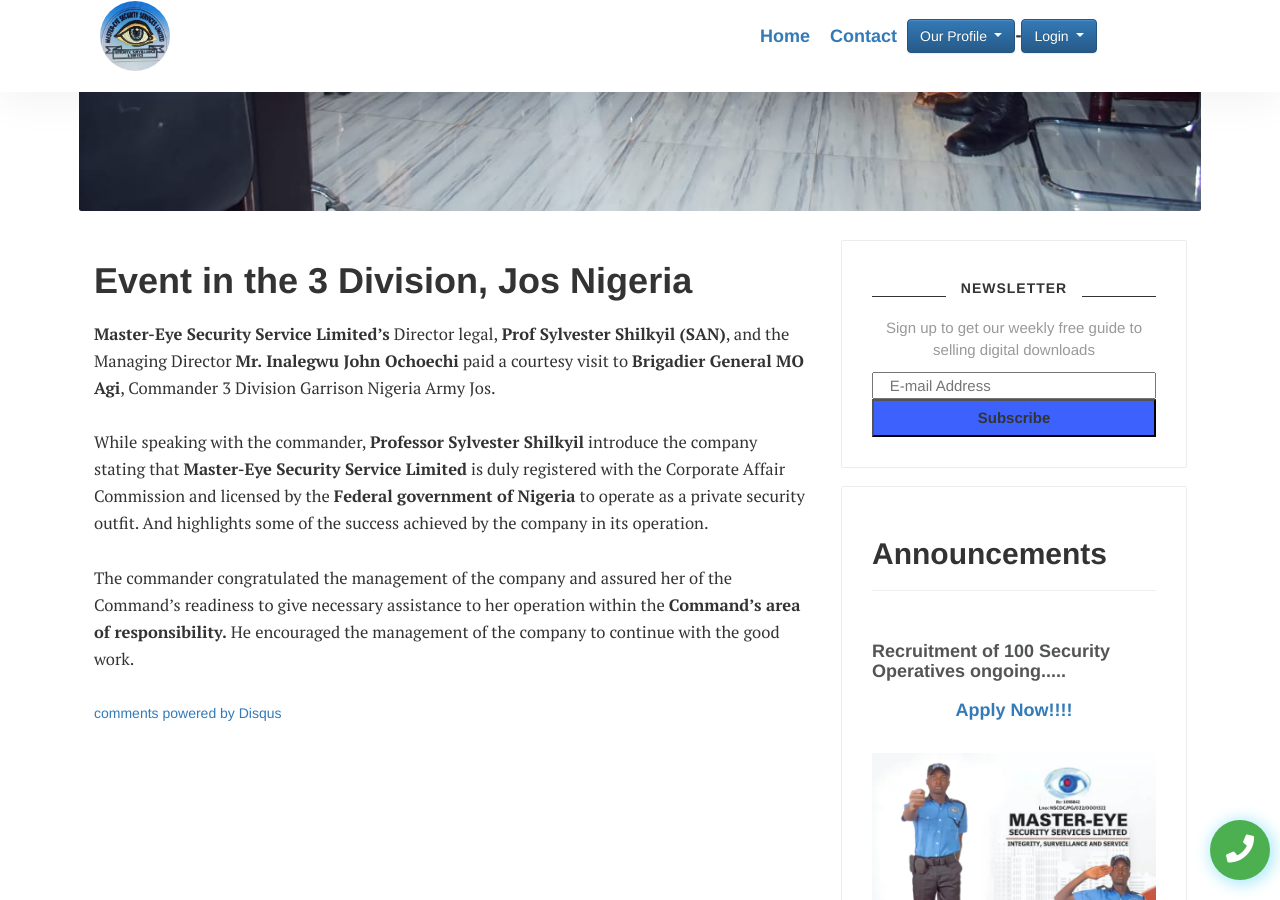
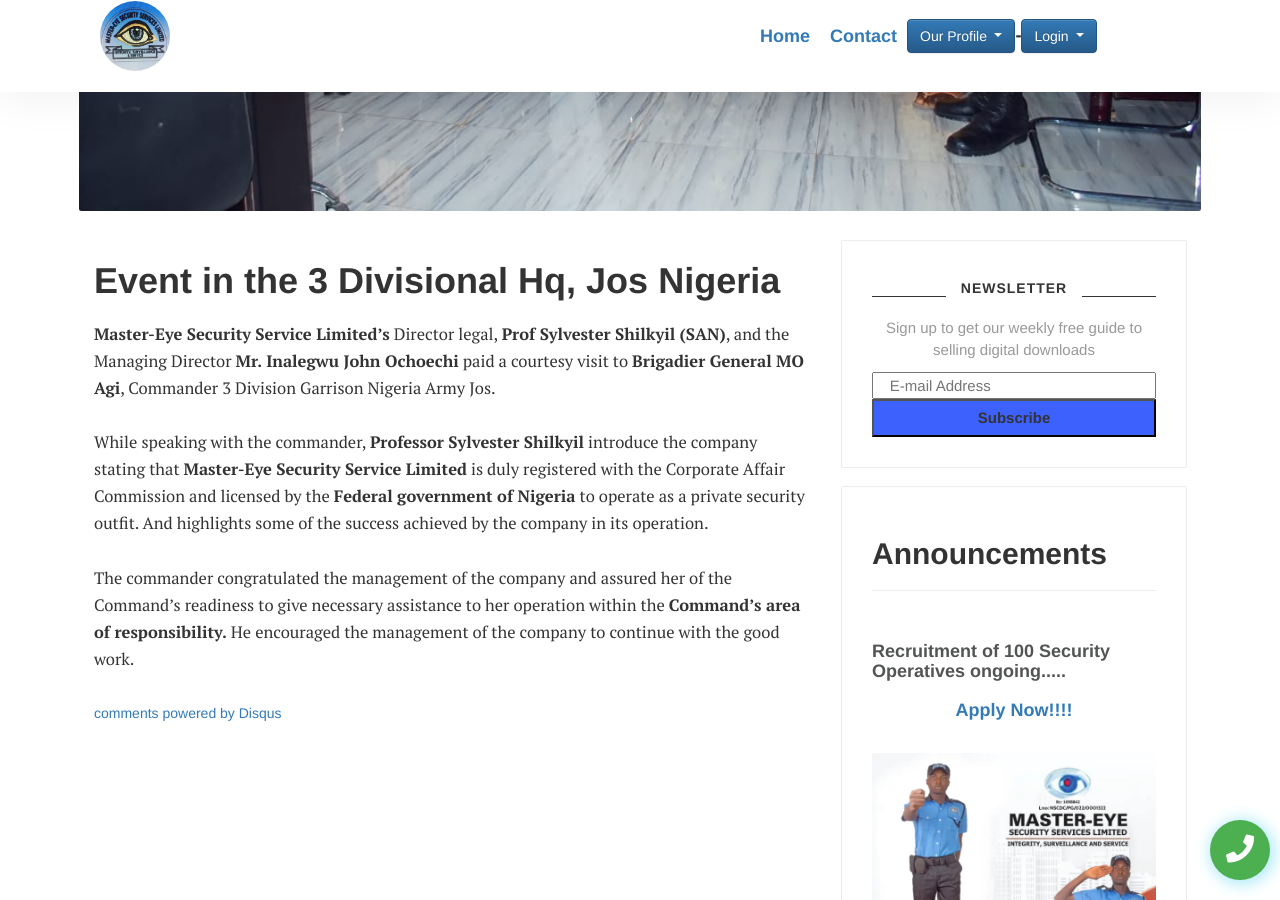
Before and after one commit to elishadamu97/mastereyesecurity, a Jekyll site: the page built from pages/visit-to-brig-gen-agi.md, in a window 1280 px wide and 900 px high, scrolled down 655 px. Built offline with Jekyll 4.4.1, drawn with Linux system fonts in a browser that asks for light colours; comment, search, counter and statistics services are not loaded.

Commit message:
initial commit

```diff
--- a/pages/visit-to-brig-gen-agi.md
+++ b/pages/visit-to-brig-gen-agi.md
@@ -1,6 +1,6 @@
 ---
 layout: page
-title:  "Event in the 3 Division, Jos Nigeria"
+title:  "Event in the 3 Divisional Hq, Jos Nigeria"
 author: sal
 categories: [ ongoing-events ]
 image: assets/images/IMG-20230330-WA0001.jpg
```
